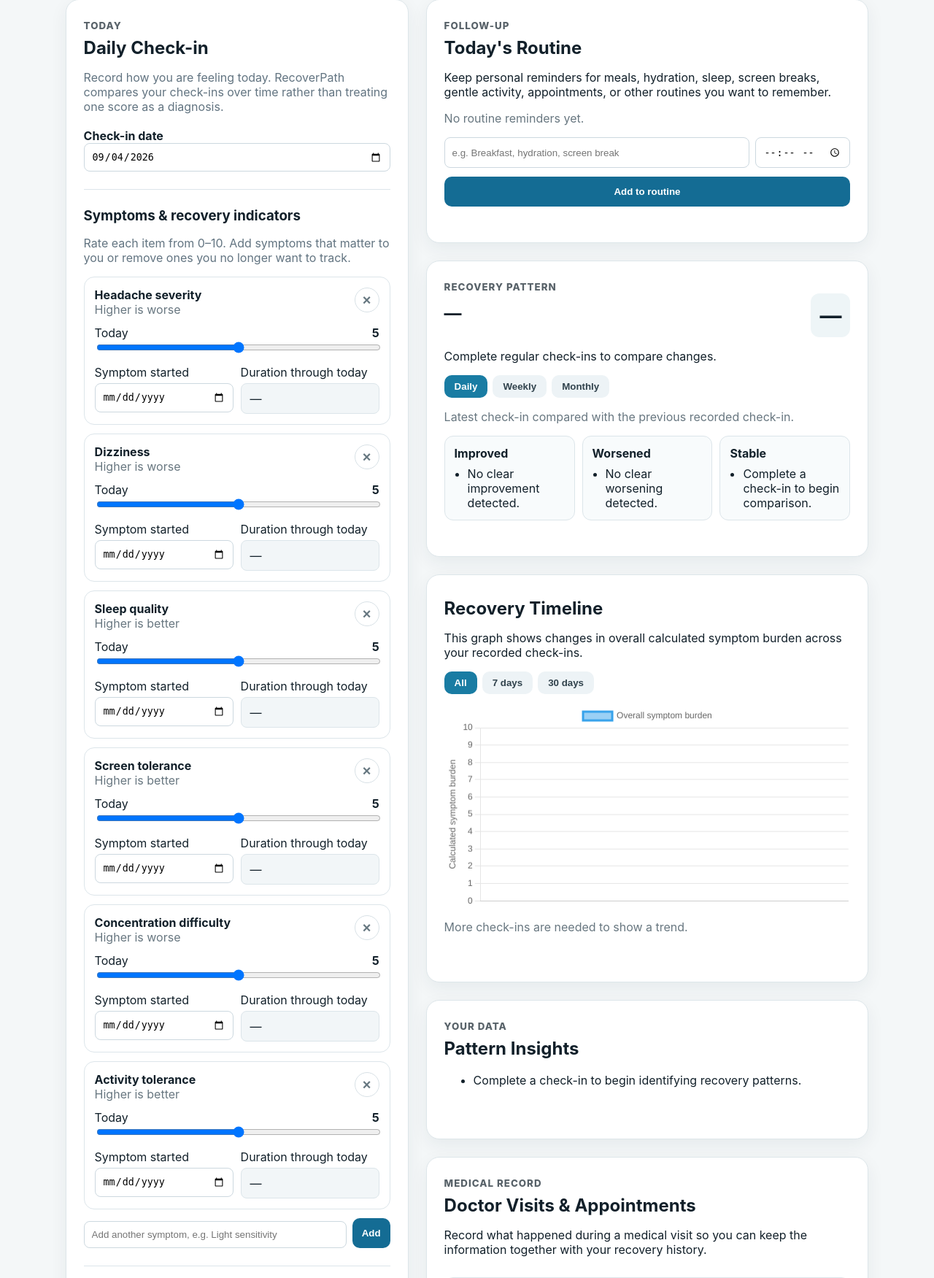
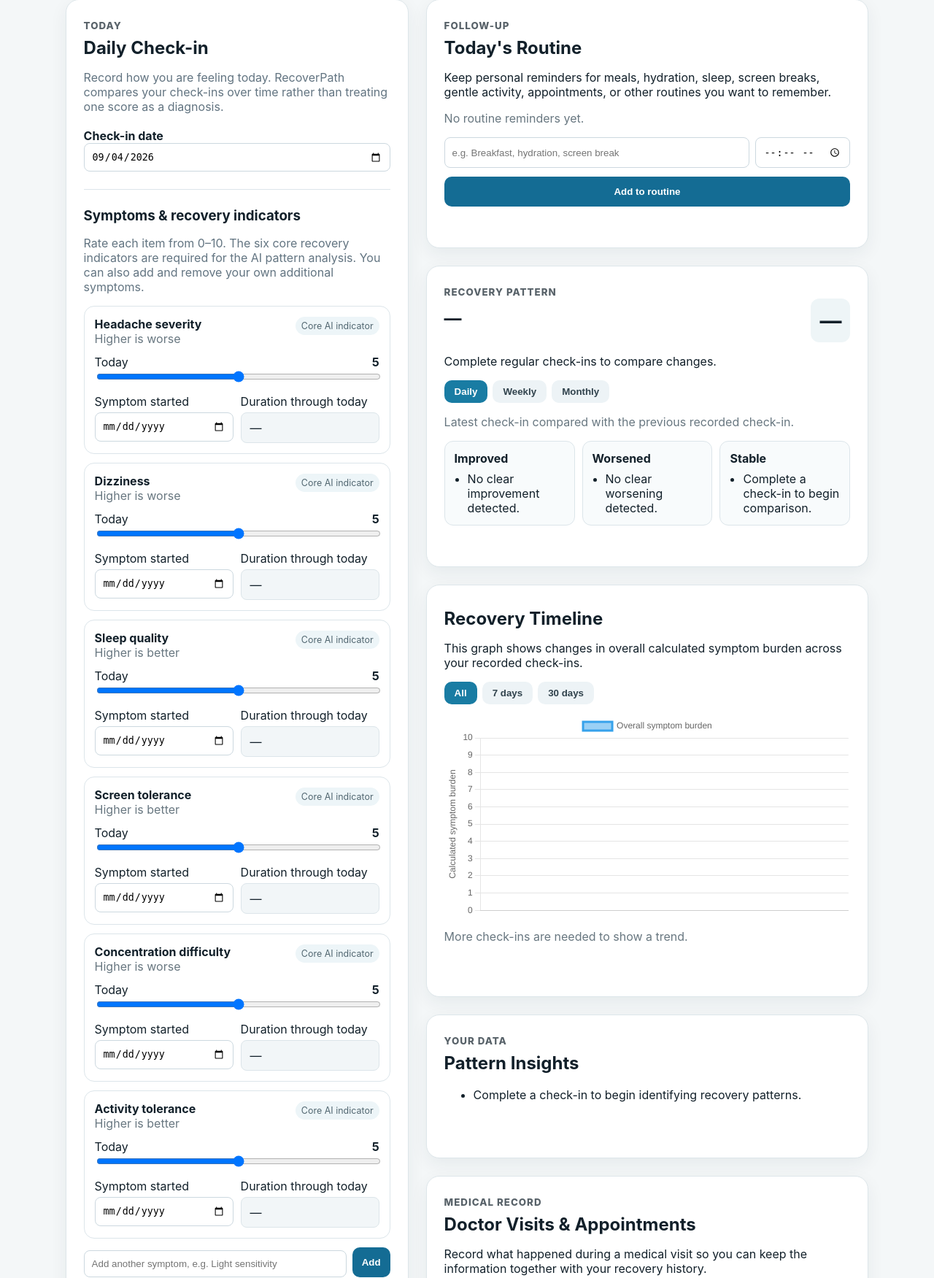
Before and after one commit to aishahamidm-droid/RecoverPathAI, a Flask app: page / in a window 1280 px wide. Shown: the part 272-2023 px from the top of the page at 73% size. Run offline with Flask 3, Linux system fonts and the light colour scheme.

Commit message:
Update index.html
Protect required AI indicators and prevent hidden fallback values

```diff
--- a/templates/index.html
+++ b/templates/index.html
@@ -39,6 +39,15 @@
   background:#fff0f0!important;
   color:#a32b2b!important;
 }
+.core-badge{
+  display:inline-block;
+  padding:5px 8px;
+  border-radius:999px;
+  background:#edf5f8;
+  color:#526771;
+  font-size:.78rem;
+  white-space:nowrap;
+}
 .slider-line{
   display:flex;
   justify-content:space-between;
@@ -289,8 +298,9 @@
 <h3>Symptoms & recovery indicators</h3>
 
 <p class="muted">
-Rate each item from 0–10. Add symptoms that matter to you or remove
-ones you no longer want to track.
+Rate each item from 0–10. The six core recovery indicators are required
+for the AI pattern analysis. You can also add and remove your own
+additional symptoms.
 </p>
 
 <div id="symptomList"></div>
@@ -634,7 +644,6 @@
 </div>
 </main>
 
-
 <footer>
 Educational hackathon prototype — not a medical device and not a
 replacement for professional or emergency care.
@@ -642,7 +651,6 @@
 
 
 <div id="analysisBackdrop" class="modal-backdrop">
-
 <div class="analysis-modal">
 
 <div class="modal-header">
@@ -670,7 +678,6 @@
 
 
 <div id="reminderBackdrop" class="modal-backdrop">
-
 <div class="analysis-modal" style="max-width:560px">
 
 <div class="modal-header">
@@ -708,7 +715,12 @@
   {id:"activity",name:"Activity tolerance",direction:"better",value:5}
 ];
 
+const CORE_IDS=new Set(
+  coreSymptoms.map(x=>x.id)
+);
+
 const HISTORY_KEY="recoverpath_checkin_history";
+
 
 function todayISO(){
   const d=new Date();
@@ -718,15 +730,57 @@
   return `${year}-${month}-${day}`;
 }
 
-let symptoms=
-JSON.parse(localStorage.getItem("recoverpath_symptoms") || "null")
-|| coreSymptoms.map(x=>({...x,startDate:""}));
-
-symptoms=symptoms.map(x=>({
-  ...x,
-  startDate:x.startDate || ""
+
+function loadSymptoms(){
+  let stored;
+
+  try{
+    stored=JSON.parse(
+      localStorage.getItem("recoverpath_symptoms") || "[]"
+    );
+  }catch(error){
+    stored=[];
+  }
+
+  if(!Array.isArray(stored)){
+    stored=[];
+  }
+
+  /*
+  Always restore the six required model inputs.
+  This also repairs older browser data where a core indicator
+  may previously have been deleted.
+  */
+  const core=coreSymptoms.map(defaultItem=>{
+    const existing=stored.find(
+      item=>item.id===defaultItem.id
+    );
+
+    return {
+      ...defaultItem,
+      ...(existing || {}),
+      custom:false,
+      startDate:existing?.startDate || ""
+    };
+  });
+
+  const custom=stored
+  .filter(item=>
+    item &&
+    item.custom===true &&
+    !CORE_IDS.has(item.id)
+  )
+  .map(item=>({
+    ...item,
+    custom:true,
+    startDate:item.startDate || ""
   }));
 
+  return [...core,...custom];
+}
+
+
+let symptoms=loadSymptoms();
 let savedNotes=[];
 let statusData={entries:[],latest:null,insights:[]};
 let chartInstance=null;
@@ -838,12 +892,25 @@
         </div>
       </div>
 
+      ${
+        s.custom
+        ? `
           <button
             type="button"
             class="icon-delete"
             onclick="removeSymptom(${index})"
             title="Remove symptom"
           >×</button>
+        `
+        : `
+          <span
+            class="core-badge"
+            title="Required input used by the RecoverPath pattern model"
+          >
+            Core AI indicator
+          </span>
+        `
+      }
 
     </div>
 
@@ -921,6 +988,17 @@
 
 
 function removeSymptom(index){
+  const item=symptoms[index];
+
+  if(!item) return;
+
+  if(!item.custom){
+    alert(
+      "This is one of the six core recovery indicators used by the RecoverPath AI model, so it cannot be removed."
+    );
+    return;
+  }
+
   symptoms.splice(index,1);
   saveSymptoms();
   renderSymptoms();
@@ -963,6 +1041,11 @@
 };
 
 
+function savedNotesElement(){
+  return document.getElementById("savedNotes");
+}
+
+
 function renderNotes(){
   if(!savedNotes.length){
     savedNotesElement().innerHTML=
@@ -999,11 +1082,6 @@
   </div>
 
   `).join("");
-}
-
-
-function savedNotesElement(){
-  return document.getElementById("savedNotes");
 }
 
 
@@ -1062,9 +1140,24 @@
 }
 
 
-function fixedValue(id,fallback=5){
+function fixedValue(id){
   const item=symptoms.find(x=>x.id===id);
-  return item ? Number(item.value) : fallback;
+
+  if(!item){
+    throw new Error(
+      `Required core recovery indicator is missing: ${id}`
+    );
+  }
+
+  const value=Number(item.value);
+
+  if(!Number.isFinite(value)){
+    throw new Error(
+      `Invalid value for core recovery indicator: ${id}`
+    );
+  }
+
+  return Math.max(0,Math.min(10,value));
 }
 
 
@@ -1117,11 +1210,6 @@
 function storeCheckin(entry){
   let history=getLocalHistory();
 
-  /*
-  One saved check-in per date.
-  Re-analyzing the same date updates that day's record rather
-  than silently creating duplicates.
-  */
   const existingIndex=history.findIndex(
     x=>x.checkin_date===entry.checkin_date
   );
@@ -1278,10 +1366,7 @@
   const items=getRoutines();
 
   items.push({
-    id:String(
-      Date.now()
-      + Math.random()
-    ),
+    id:String(Date.now()+Math.random()),
     name,
     time
   });
@@ -1988,10 +2073,6 @@
 dismissReminder.onclick=()=>{
   reminderBackdrop.classList.remove("show");
 
-  /*
-  "Remind me later" really means later:
-  snooze for one hour instead of suppressing the whole day.
-  */
   localStorage.setItem(
     "recoverpath_reminder_snooze_until",
     String(Date.now()+(60*60*1000))
@@ -2116,7 +2197,10 @@
     return;
   }
 
-  const payload={
+  let payload;
+
+  try{
+    payload={
       checkin_date:checkin_date.value,
 
       headache:fixedValue("headache"),
@@ -2146,12 +2230,15 @@
       : []
     };
 
+  }catch(error){
+    alert(
+      "A required core recovery indicator is missing or invalid. Refresh the page and try again."
+    );
+    return;
+  }
+
   const previousHistory=getLocalHistory();
 
-  /*
-  If today's date already exists, don't include its old version
-  as previous history when re-analyzing it.
-  */
   const historyForAnalysis=
   previousHistory.filter(
     x=>x.checkin_date!==payload.checkin_date
@@ -2291,6 +2378,8 @@
 
 /* INITIALIZE */
 
+saveSymptoms();
+
 renderSymptoms();
 renderNotes();
 renderRoutines();
```
Lines whose indentation alone changed are shown as unchanged.
